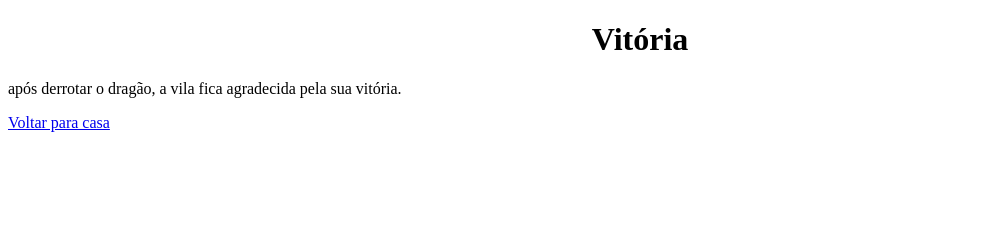
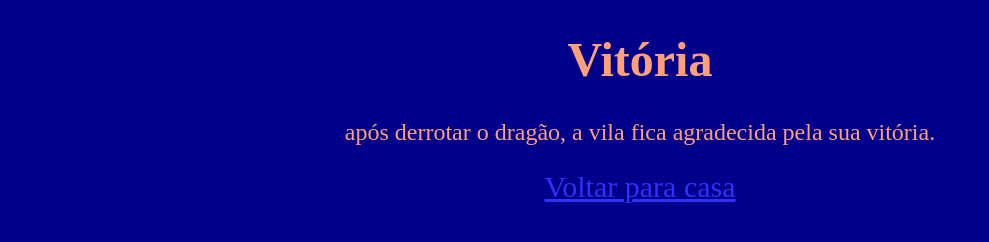
Before and after one commit to JeffreyWinchester/jogo-de-texto, a plain HTML site: page atacando a cabeca.html in a window 1280 px wide. Shown: the whole page, without its empty margins (0-989 px from the left). Drawn offline with Linux system fonts and the light colour scheme.

Commit message:
jogo de texto

```diff
--- a/atacando a cabeca.html
+++ b/atacando a cabeca.html
@@ -4,6 +4,7 @@
     <meta charset="UTF-8">
     <meta name="viewport" content="width=device-width, initial-scale=1.0">
     <title>atacando</title>
+    <link rel="stylesheet" href="style.css">
 </head>
 <body>
     <center>
```
Also changed, not shown: combatendo o dragao.html (+1 -0 lines), dragao adotado.html (+1 -0 lines), dragao nao adotado.html (+1 -0 lines), inicio.html (+1 -0 lines), morreu todos.html (+1 -1 lines), ovo largado.html (+1 -0 lines), voce ancontra o ovo.html (+1 -0 lines), style.css (line endings or trailing spaces).
